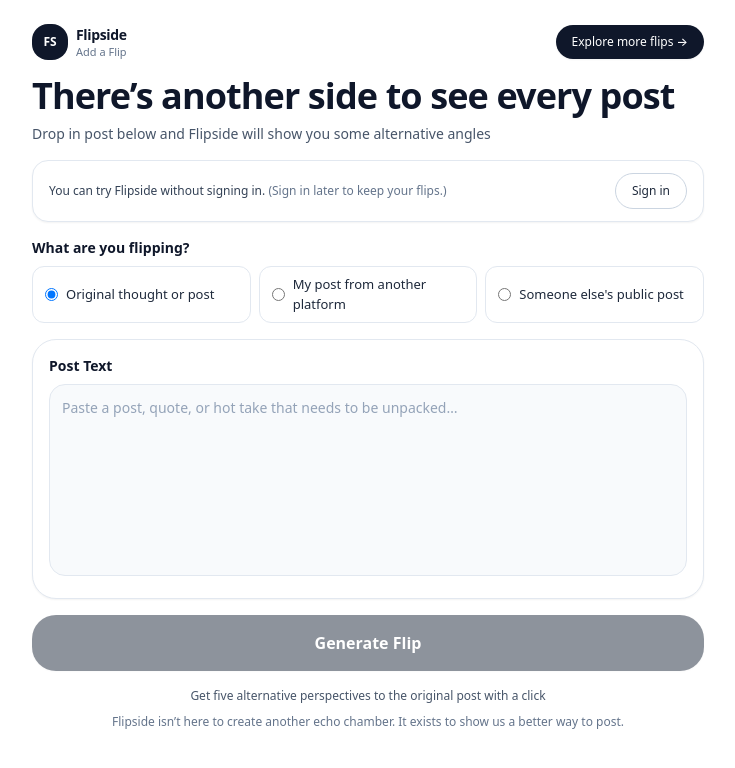
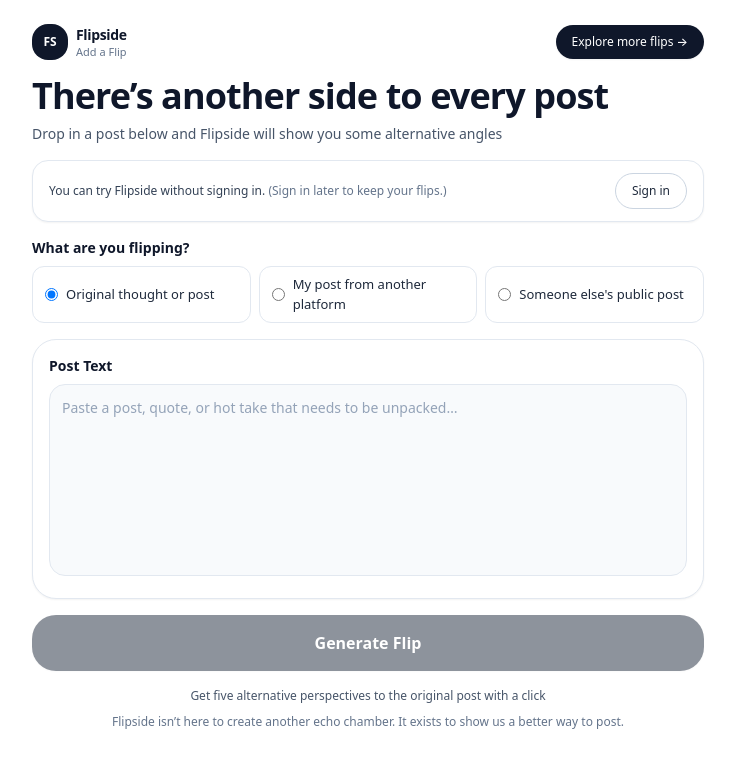
Before and after one commit to downsem/flipside-web, a Next.js app: page /add in a window 1280 px wide. Shown: the top 768 px of the page, without its empty margins (272-1007 px from the left). Built offline with nearby package versions, Linux system fonts and the light colour scheme; no server answers.

Commit message:
Polish Add Flip landing page UI (no flow changes)

```diff
--- a/src/app/add/page.tsx
+++ b/src/app/add/page.tsx
@@ -145,10 +145,10 @@
         {/* Hero copy (tight on mobile) */}
         <div className="mb-4">
           <h1 className="text-3xl sm:text-4xl font-semibold tracking-tight text-slate-900 leading-[1.05]">
-            There’s another side to see every post
+            There’s another side to every post
           </h1>
           <p className="mt-2 text-[13px] sm:text-sm text-slate-600 max-w-xl">
-            Drop in post below and Flipside will show you some alternative angles
+            Drop in a post below and Flipside will show you some alternative angles
           </p>
         </div>
 
```
